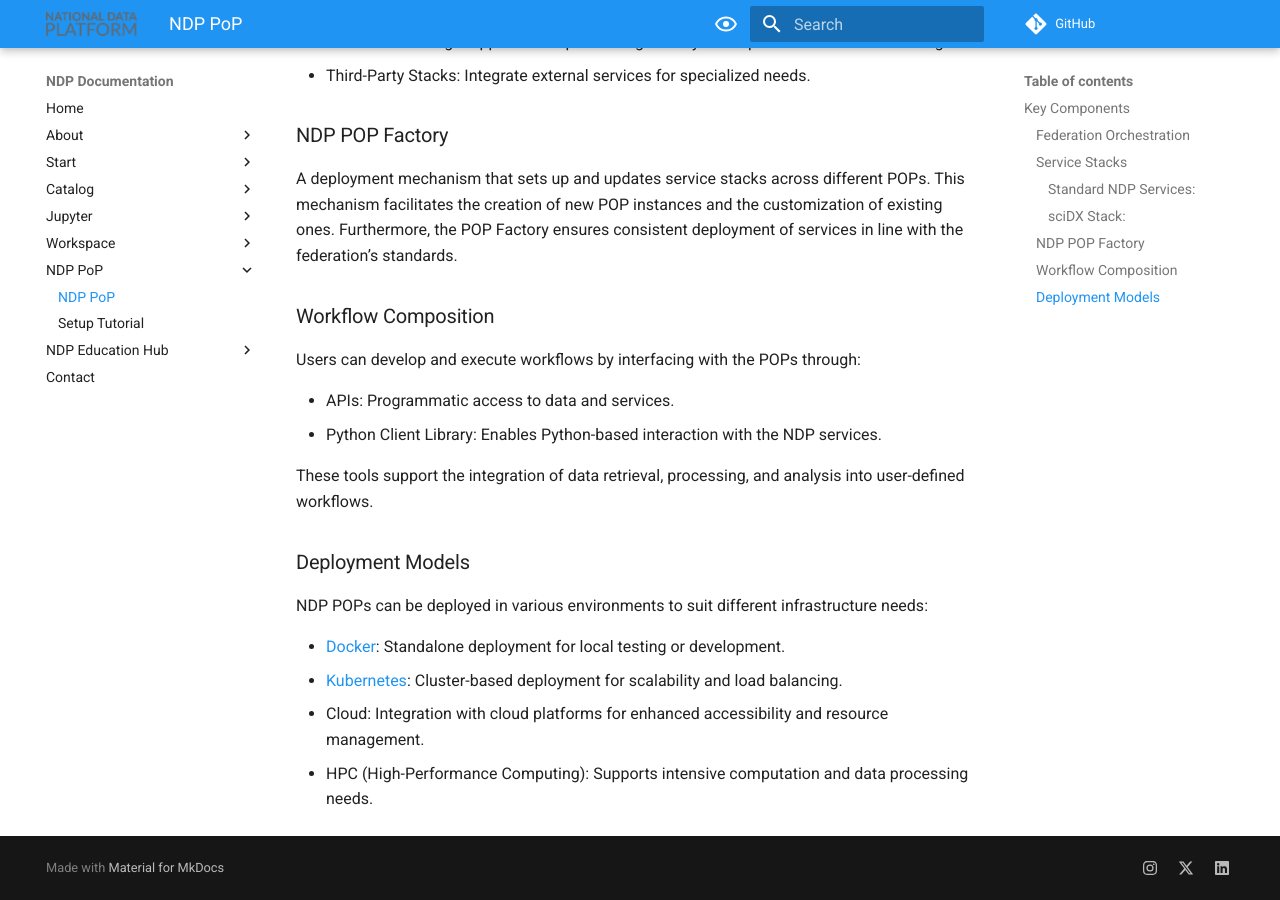
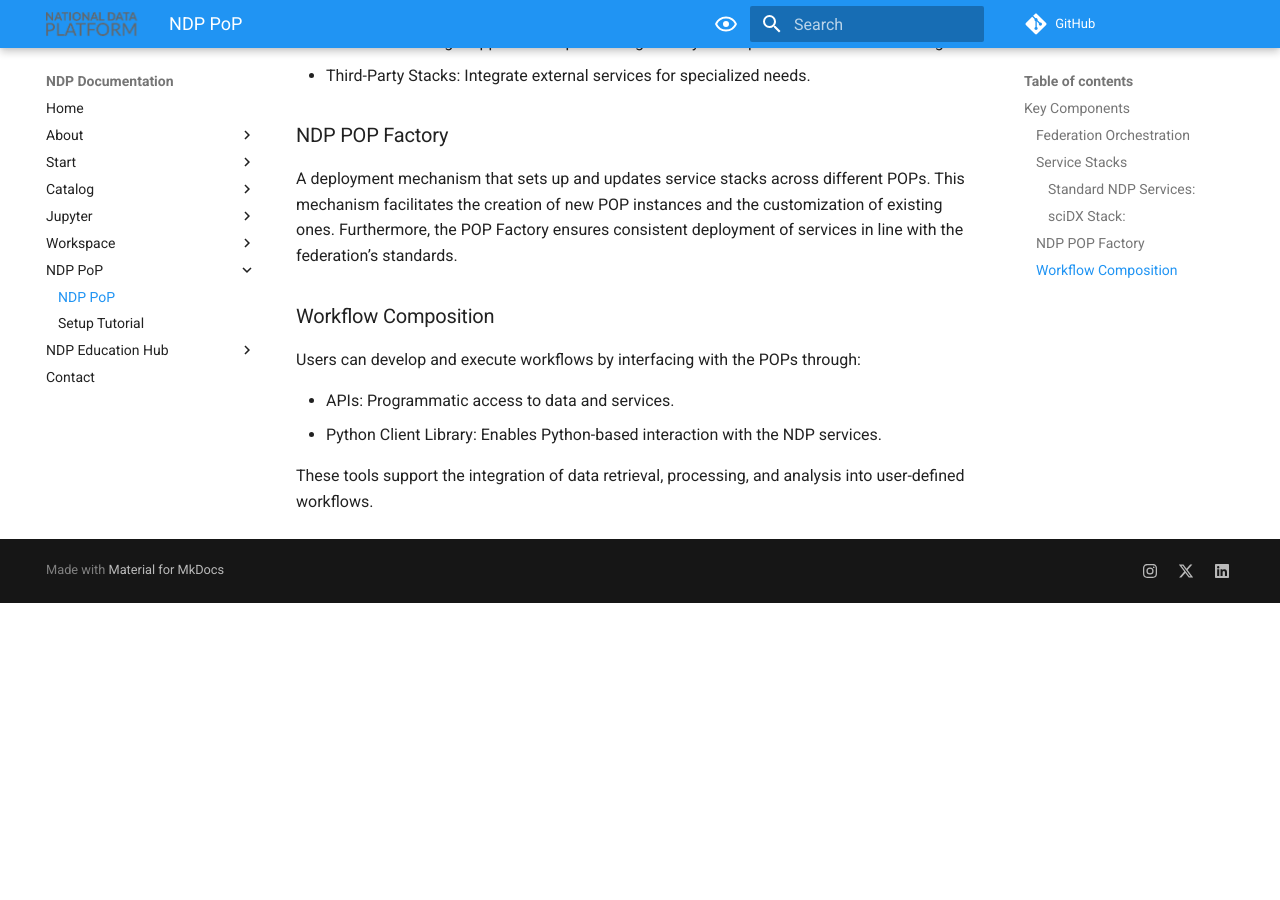
Before and after one commit to national-data-platform/ndp-documentation, an MkDocs documentation site: the page built from docs/pop/index.md, in a window 1280 px wide and 900 px high, scrolled down 919 px. Built offline with MkDocs 1.6.1 and Material for MkDocs 9.7.7, drawn with Linux system fonts in a browser that asks for light colours; after the commit the page ends 1522 px from its top, so only the background shows below that.

Commit message:
Updated POP description

```diff
--- a/docs/pop/index.md
+++ b/docs/pop/index.md
@@ -40,12 +40,3 @@ Users can develop and execute workflows by interfacing with the POPs through:
 - Python Client Library: Enables Python-based interaction with the NDP services.
 
 These tools support the integration of data retrieval, processing, and analysis into user-defined workflows.
-
-### Deployment Models
-
-NDP POPs can be deployed in various environments to suit different infrastructure needs:
-
-- [Docker](https://www.docker.com/): Standalone deployment for local testing or development.
-- [Kubernetes](https://kubernetes.io/): Cluster-based deployment for scalability and load balancing.
-- Cloud: Integration with cloud platforms for enhanced accessibility and resource management.
-- HPC (High-Performance Computing): Supports intensive computation and data processing needs.
```
